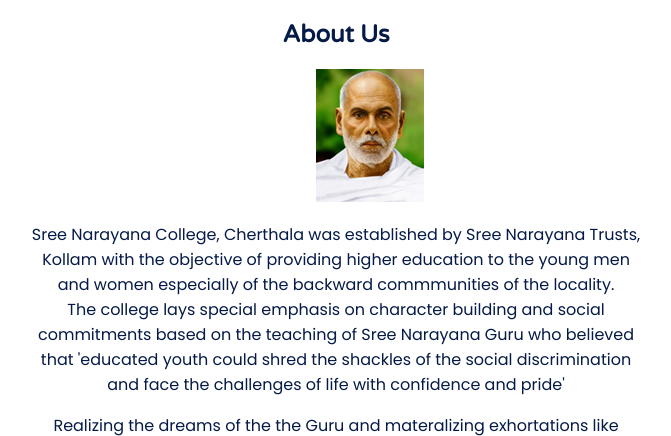
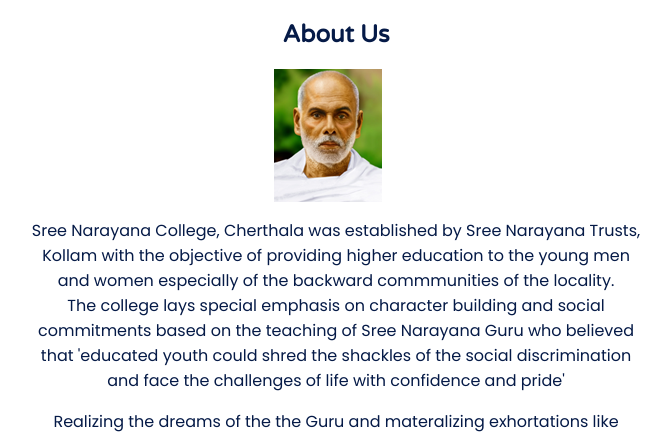
Before and after one commit to ArunGovil/College-Web-Page, a PHP site: page / in a window 1280 px wide. Shown: the part 133-569 px from the top of the page, without its empty margins (304-975 px from the left). Run offline with PHP 8.4, Linux system fonts and the light colour scheme.

Commit message:
fixed image issue

```diff
--- a/css/page.css
+++ b/css/page.css
@@ -80,5 +80,6 @@
 }
 #imgguru
 {
-  padding-left: 16.2cm;
+  display: block;
+  margin: auto;
 }
```
